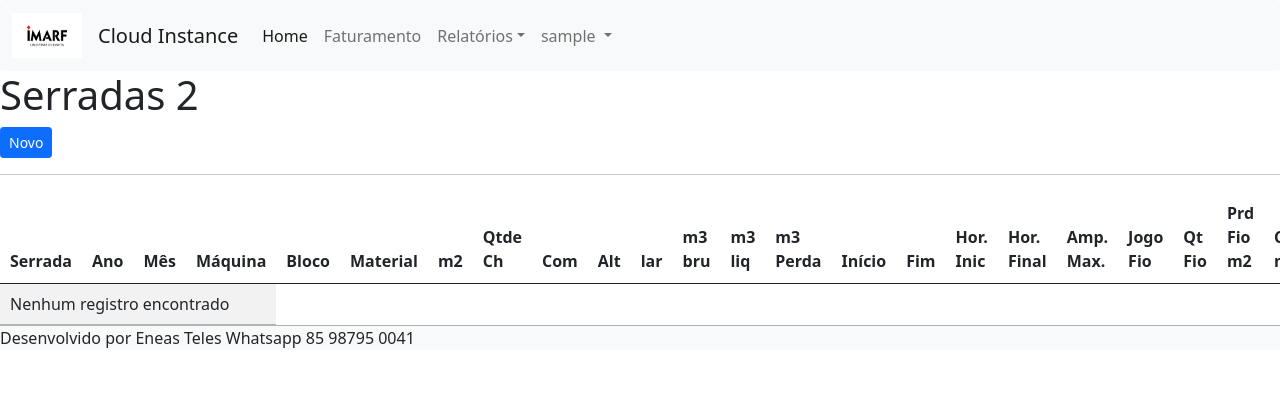
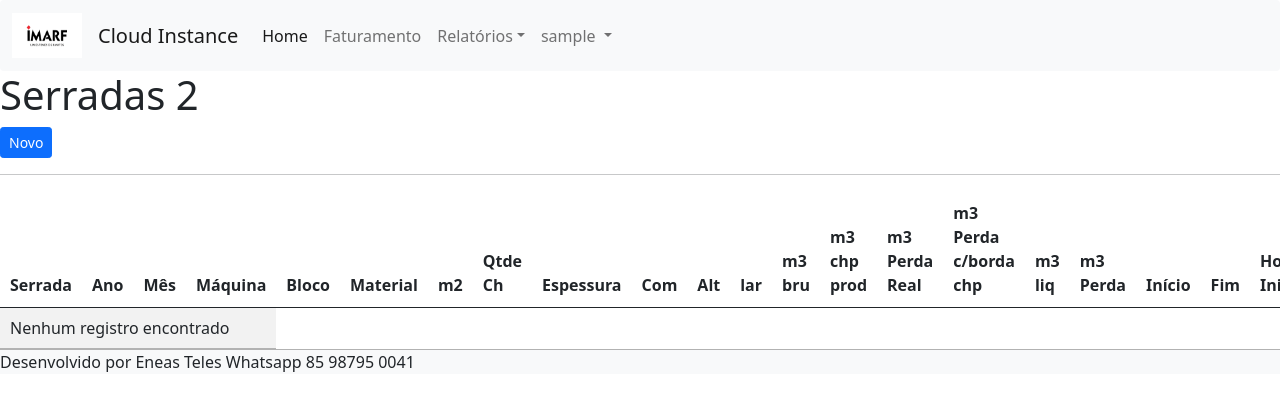
Before and after one commit to eneasteles/imarf, a Django app: page /listar/serrada2/ in a window 1280 px wide. Shown: the top 411 px of the page. Run offline with Django 3.2, Linux system fonts and the light colour scheme; the visitor is signed in with stand-in values (Sample User, id 1); data that the repository does not hold is empty; some libraries are stand-ins or nearby versions.

Commit message:
prd perda

```diff
--- a/cadastro/templates/cadastro/lista/lista-serrada2.html
+++ b/cadastro/templates/cadastro/lista/lista-serrada2.html
@@ -18,10 +18,14 @@
             <th>Material</th>
             <th>m2</th>
             <th>Qtde Ch</th>
+            <th>Espessura</th>
             <th>Com</th>
             <th>Alt</th>
             <th>lar</th>
             <th>m3 bru</th>
+            <th>m3 chp prod</th>
+            <th>m3 Perda Real</th>
+            <th>m3 Perda c/borda chp</th>
             <th>m3 liq</th>
             <th>m3 Perda</th>
             <th>Início</th>
@@ -51,10 +55,14 @@
             <td>{{ view_serrada.material }}</td>
             <td>{{ view_serrada.m2 }}</td>
             <td>{{ view_serrada.qtde_chapas }}</td>
+            <td>{{ view_serrada.espessura }}</td>
             <td>{{ view_serrada.comprimento }}</td>
             <td>{{ view_serrada.altura }}</td>
             <td>{{ view_serrada.largura }}</td>
             <td>{{ view_serrada.m3_bruto|floatformat:"2g"  }}</td>
+            <td>{{ view_serrada.m3_chapas_produzidas|floatformat:"2g"  }}</td>
+            <td>{{ view_serrada.m3_perda_real }}</td>
+            <td>{{ view_serrada.m3_perda_com_borda_chapa }}</td>
             <td>{{ view_serrada.m3_liquido }}</td>
             <td>{{ view_serrada.m3_perda }}</td>
             <td>{{ view_serrada.data_inicial| date:"d/m/Y" }}</td>
--- a/producao/models.py
+++ b/producao/models.py
@@ -630,12 +630,16 @@ class View_serrada(models.Model):
     altura = models.DecimalField(max_digits=6, decimal_places=3, default=0)
     largura = models.DecimalField(max_digits=6, decimal_places=3, default=0)
     m3_bruto = models.DecimalField(max_digits=15, decimal_places=3, default=0)
+    m3_chapas_produzidas = models.DecimalField(max_digits=15, decimal_places=3, default=0)
     m3_liquido = models.DecimalField(max_digits=15, decimal_places=3, default=0)
     m3_perda = models.DecimalField(max_digits=15, decimal_places=3, default=0)
+    m3_perda_real = models.DecimalField(max_digits=15, decimal_places=3, default=0)
+    m3_perda_com_borda_chapa = models.DecimalField(max_digits=15, decimal_places=3, default=0)
     m2  = models.DecimalField(max_digits=15, decimal_places=3, default=0)
     jogo_fio_id = models.IntegerField()
     quantidade_fio = models.IntegerField()
     qtde_chapas  = models.IntegerField(default=0)
+    espessura = models.DecimalField(max_digits=6, decimal_places=3, default=0)
     data_inicial = models.DateTimeField()
     data_final = models.DateTimeField()
     maquina = models.CharField(max_length= 100)
```
Also changed, not shown: producao/migrations/0023_auto_20210715_1108.py (added).
